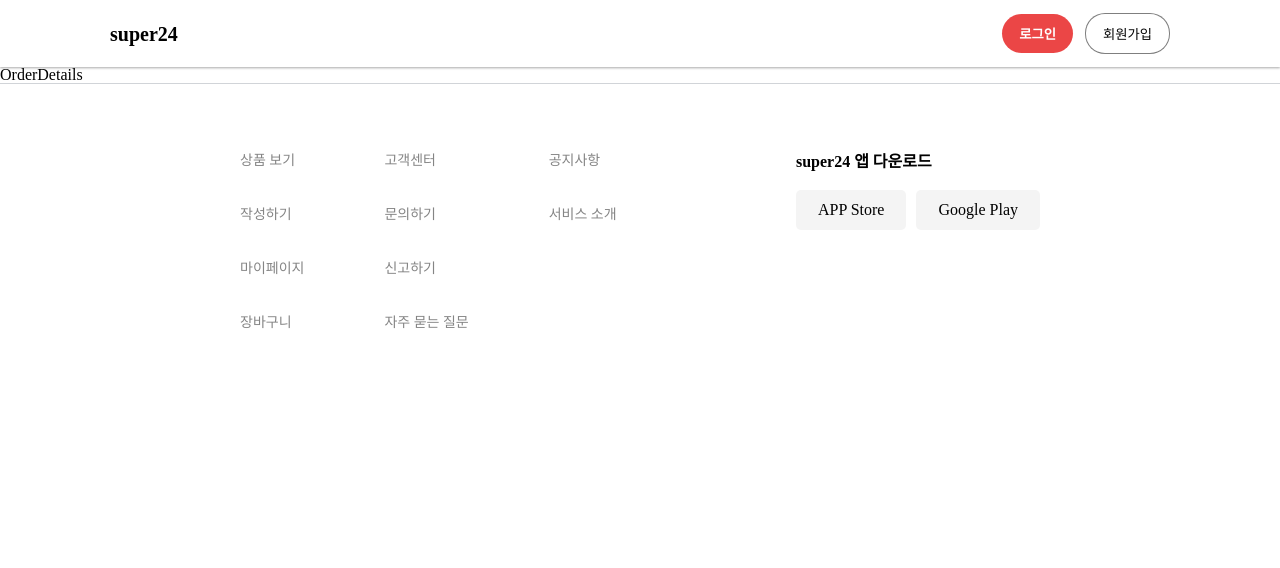
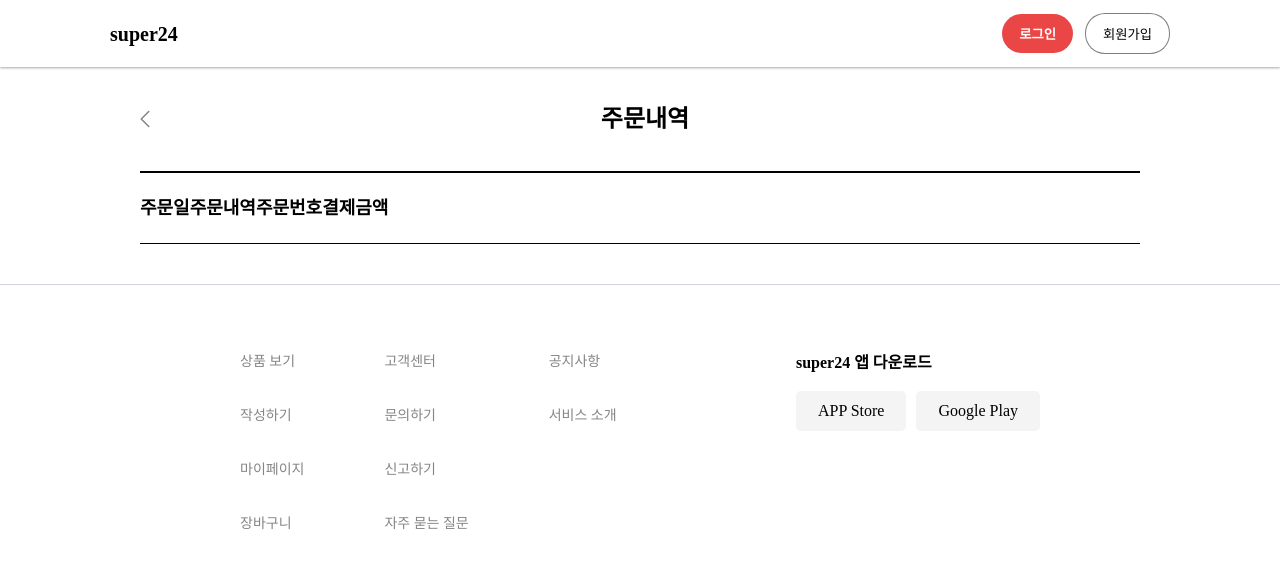
Before and after one commit to ujeans/shoppingmall_frontend, a React (Create React App) app in the folder shoppingmall/: page /order-details in a window 1280 px wide. Shown: the top 568 px of the page. Built offline with nearby package versions, Linux system fonts and the light colour scheme.

Commit message:
refactor(feature/ujin/#29): ContentLayout 넓이 동적으로 사용할 수 있게 구현

```diff
--- a/shoppingmall/src/App.js
+++ b/shoppingmall/src/App.js
@@ -13,7 +13,7 @@ import MyPage from "./pages/myPage/MyPage";
 import Sell from "./pages/sellPage/SellPage";
 import ProductRegistration from "./pages/ProductRegistrationPage/ProductRegistrationPage";
 import ProductDetailPage from "./pages/productPage/ProductDetailPage";
-import OrderDetails from "./pages/orderDetails/OrderDetails";
+import OrderDetailsPage from "./pages/orderDetails/OrderDetailsPage";
 
 function App() {
   return (
@@ -31,7 +31,7 @@ function App() {
           <Route path="/product/:id" element={<ProductDetailPage />} />
           <Route path="/sell" element={<Sell />} />
           <Route path="/PR" element={<ProductRegistration />} />
-          <Route path="/order-details" element={<OrderDetails />} />
+          <Route path="/order-details" element={<OrderDetailsPage />} />
         </Routes>
       </AppLayout>
     </ThemeProvider>
--- a/shoppingmall/src/components/commom/ContentLayout.js
+++ b/shoppingmall/src/components/commom/ContentLayout.js
@@ -3,7 +3,7 @@ import { useNavigate } from "react-router-dom";
 // assets
 import LeftArrowIcon from "../../assets/LeftArrow.svg";
 
-const ContentLayout = ({ children, title }) => {
+const ContentLayout = ({ children, title, width }) => {
   const navigate = useNavigate();
 
   const onCancel = () => {
@@ -12,7 +12,7 @@ const ContentLayout = ({ children, title }) => {
 
   return (
     <Container>
-      <Wrapper>
+      <Wrapper width={width}>
         <Top>
           <ArrowIcon src={LeftArrowIcon} onClick={onCancel} />
           <Title>{title}</Title>
@@ -34,7 +34,7 @@ const Container = styled.div`
 `;
 
 const Wrapper = styled.div`
-  width: 800px;
+  width: ${props => props.width};
 `;
 
 const Top = styled.div`
--- a/shoppingmall/src/pages/cart/Cart.js
+++ b/shoppingmall/src/pages/cart/Cart.js
@@ -15,7 +15,7 @@ const Cart = () => {
   const [cartItems, setCartItems] = useState(products);
 
   return (
-    <ContentLayout title={"장바구니"}>
+    <ContentLayout title={"장바구니"} width="800px">
       {cartItems.length === 0 ? (
         <EmptyCart />
       ) : (
--- a/shoppingmall/src/pages/myPage/MyPage.js
+++ b/shoppingmall/src/pages/myPage/MyPage.js
@@ -6,7 +6,7 @@ import MyDealList from "../../components/myPage/MyDealList";
 
 const MyPage = () => {
   return (
-    <ContentLayout title={"마이페이지"}>
+    <ContentLayout title={"마이페이지"} width="800px">
       <Profile />
       <Info />
       <MyDealList />
--- a/shoppingmall/src/pages/orderDetails/OrderDetails.js
+++ /dev/null
@@ -1,7 +0,0 @@
-import React from "react";
-
-const OrderDetails = () => {
-  return <div>OrderDetails</div>;
-};
-
-export default OrderDetails;
--- /dev/null
+++ b/shoppingmall/src/pages/orderDetails/OrderDetailsPage.js
@@ -0,0 +1,30 @@
+import styled from "styled-components";
+// components
+import ContentLayout from "../../components/commom/ContentLayout";
+// styles
+import { Container, Header } from "../../style/CommonStyles";
+
+const OrderDetailsPage = () => {
+  return (
+    <ContentLayout title={"주문내역"} width="1000px">
+      <Container>
+        <Header>
+          <OrderDate>주문일</OrderDate>
+          <OrderDetails>주문내역</OrderDetails>
+          <OrderNumber>주문번호</OrderNumber>
+          <PaymentAmount>결제금액</PaymentAmount>
+        </Header>
+      </Container>
+    </ContentLayout>
+  );
+};
+
+export default OrderDetailsPage;
+
+const OrderDate = styled.div``;
+
+const OrderDetails = styled.div``;
+
+const OrderNumber = styled.div``;
+
+const PaymentAmount = styled.div``;
```
